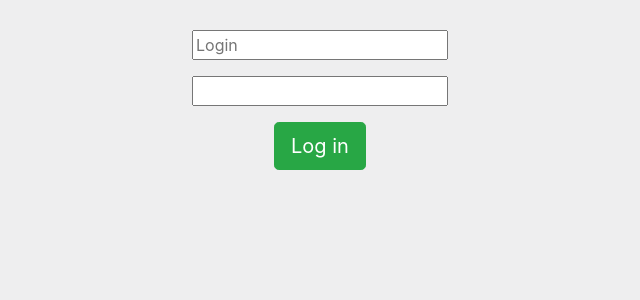
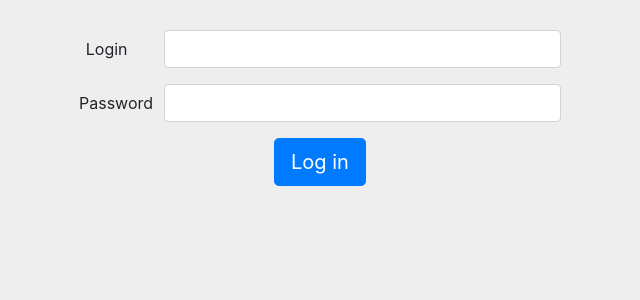
Before and after one commit to HackerDom/qctf-starter-2018, a Python web app: template tasks/browser-mining/templates/login.html in a window 1280 px wide. Shown: the top 300 px of the page, without its empty margins (320-960 px from the left). Run offline with Jinja, Linux system fonts and the light colour scheme; the template is opened without the code that fills it, so the values that code supplies are empty; some libraries are stand-ins or nearby versions.

Commit message:
login page reimplemented

```diff
--- a/tasks/browser-mining/static/css/styles.css
+++ b/tasks/browser-mining/static/css/styles.css
@@ -18,7 +18,7 @@ body {
     margin: auto;
 }
 
-#mining-stop{
+#mining-stop {
     display: none;
 }
 
@@ -29,33 +29,35 @@ body {
 }
 
 .success,
-.error{
+.error {
     margin: 160px auto;
     display: none;
 }
 
+.shop-error,
 .flag {
     margin: 20px auto;
+    display: none;
 }
 
-.flag-container{
+.flag-container {
     width: 30%;
     margin: 30px auto;
 }
 
-.flag-img{
+.flag-img {
     width: 50%;
     display: block;
     margin: auto;
 }
 
 .itemName,
-.price{
+.price {
     margin-top: 10px;
     text-align: center;
 }
 
-.buy{
+.buy {
     display: block;
     margin: auto;
 }
--- a/tasks/browser-mining/static/js/miner.js
+++ b/tasks/browser-mining/static/js/miner.js
@@ -51,11 +51,11 @@ function checkResult(result) {
             startFront();
             setTimeout(() => miner.isPrime());
         })
-        .catch(showError);
+        .catch(error=>showError('.error', error));
 }
 
-function showError(error) {
-    $('.error').html(`Произошла ошибка: ${error}`).show().fadeOut(2000);
+function showError(element, error) {
+    $(element).html(`Произошла ошибка: ${error}`).show().fadeOut(2000);
 }
 
 class PrimeFinder {
--- a/tasks/browser-mining/static/js/shop.js
+++ b/tasks/browser-mining/static/js/shop.js
@@ -14,5 +14,5 @@ function buy(){
             $('#balance').html(Number(resp['balance']));
         }
     })
-    .catch(showError);
+    .catch(error=>showError('.shop-error', error));
 }
--- a/tasks/browser-mining/templates/index.html
+++ b/tasks/browser-mining/templates/index.html
@@ -37,7 +37,8 @@
     <button class="btn btn-success btn-lg btn-mine" id="mining-start" onclick="mine()">Start mining!</button>
     <button class="btn btn-danger btn-lg btn-mine" id="mining-stop" onclick="mineStop()">Stop!</button>
 
-    <div class="loading"><div class="loading-cubes">
+    <div class="loading">
+        <div class="loading-cubes">
             <div class="cube box1"></div>
             <div class="cube box2"></div>
             <div class="cube box3"></div>
@@ -48,7 +49,8 @@
                 <div class="shadow box3"></div>
                 <div class="shadow box4"></div>
             </div>
-    </div></div>
+        </div>
+    </div>
     <div class="alert alert-success alert-dismissible fade show success" id="success">
         Работа выполнена! Ваш баланс обновлён.
     </div>
--- a/tasks/browser-mining/templates/login.html
+++ b/tasks/browser-mining/templates/login.html
@@ -17,11 +17,21 @@
     <link rel="stylesheet" href="{{ static_url('css/styles.css') }}">
 </head>
 <body>
-<div class="mine-container">
+<div class="mine-container container-fluid">
     <form action="login" method="POST">
-        <p><input type="text" name="login" placeholder="Login"></p>
-        <p><input type="password" name="password"></p>
-        <button class="btn btn-success btn-lg btn-mine">Log in</button>
+        <div class="form-group row">
+            <label for="login" class="col-sm-2 col-form-label">Login</label>
+            <div class="col-sm-10">
+                <input type="text" id="login" class="form-control" name="login">
+            </div>
+        </div>
+        <div class="form-group row">
+            <label for="password" class="col-sm-2 col-form-label">Password</label>
+            <div class="col-sm-10">
+                <input type="password" id="password" class="form-control" name="password">
+            </div>
+        </div>
+        <button type="submit" class="btn btn-primary btn-lg">Log in</button>
     </form>
 </div>
 </body>
--- a/tasks/browser-mining/templates/shop.html
+++ b/tasks/browser-mining/templates/shop.html
@@ -41,7 +41,7 @@
         <button class="btn btn-success buy" onclick="buy()">Купить!</button>
     </div>
     <div class="alert alert-success flag"></div>
-    <div class="alert alert-danger error"></div>
+    <div class="alert alert-danger shop-error"></div>
 </div>
 </body>
 </html>
```
Also changed, not shown: tasks/browser-mining/static/css/loading.css (+8 -1 lines). Lines whose indentation alone changed are shown as unchanged.
